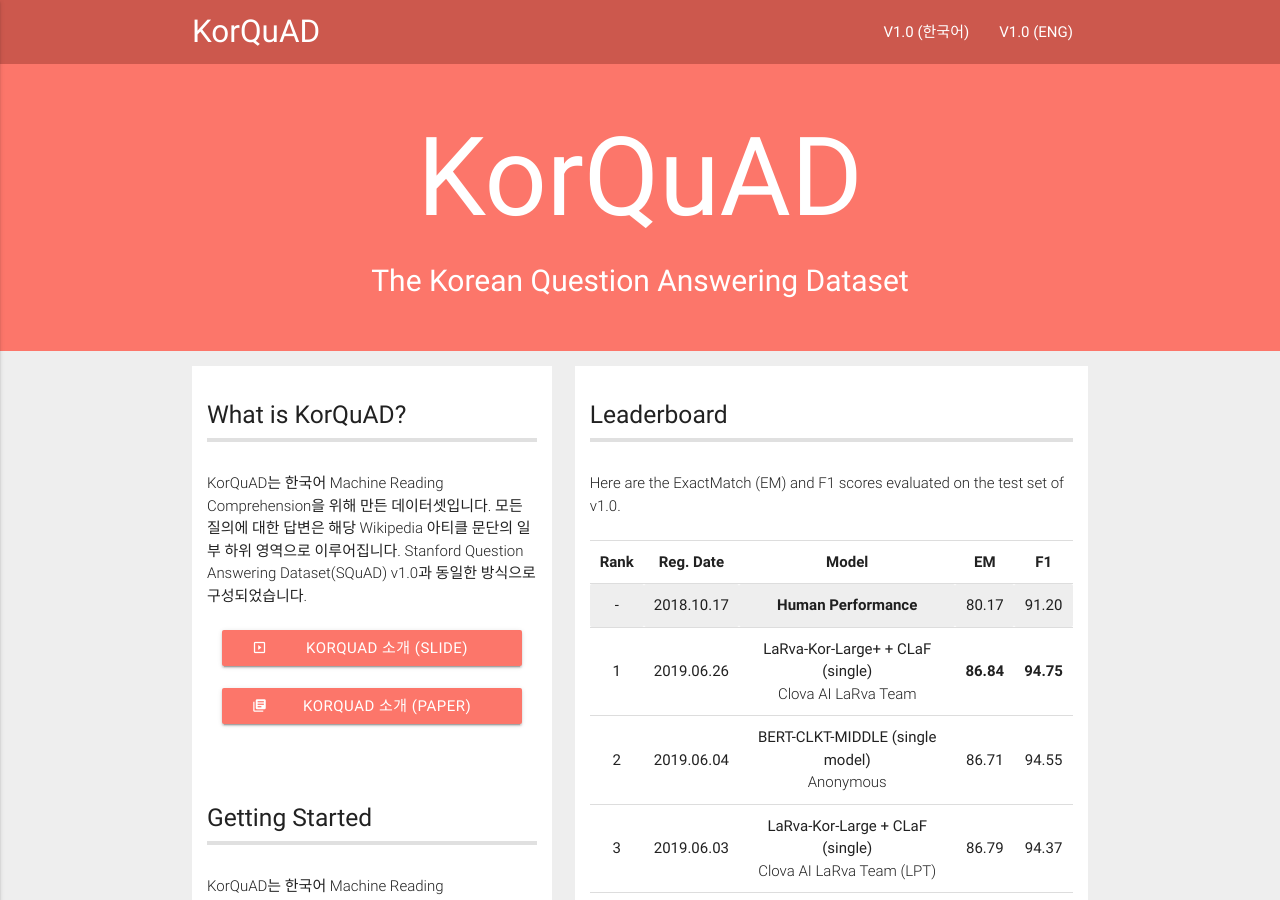
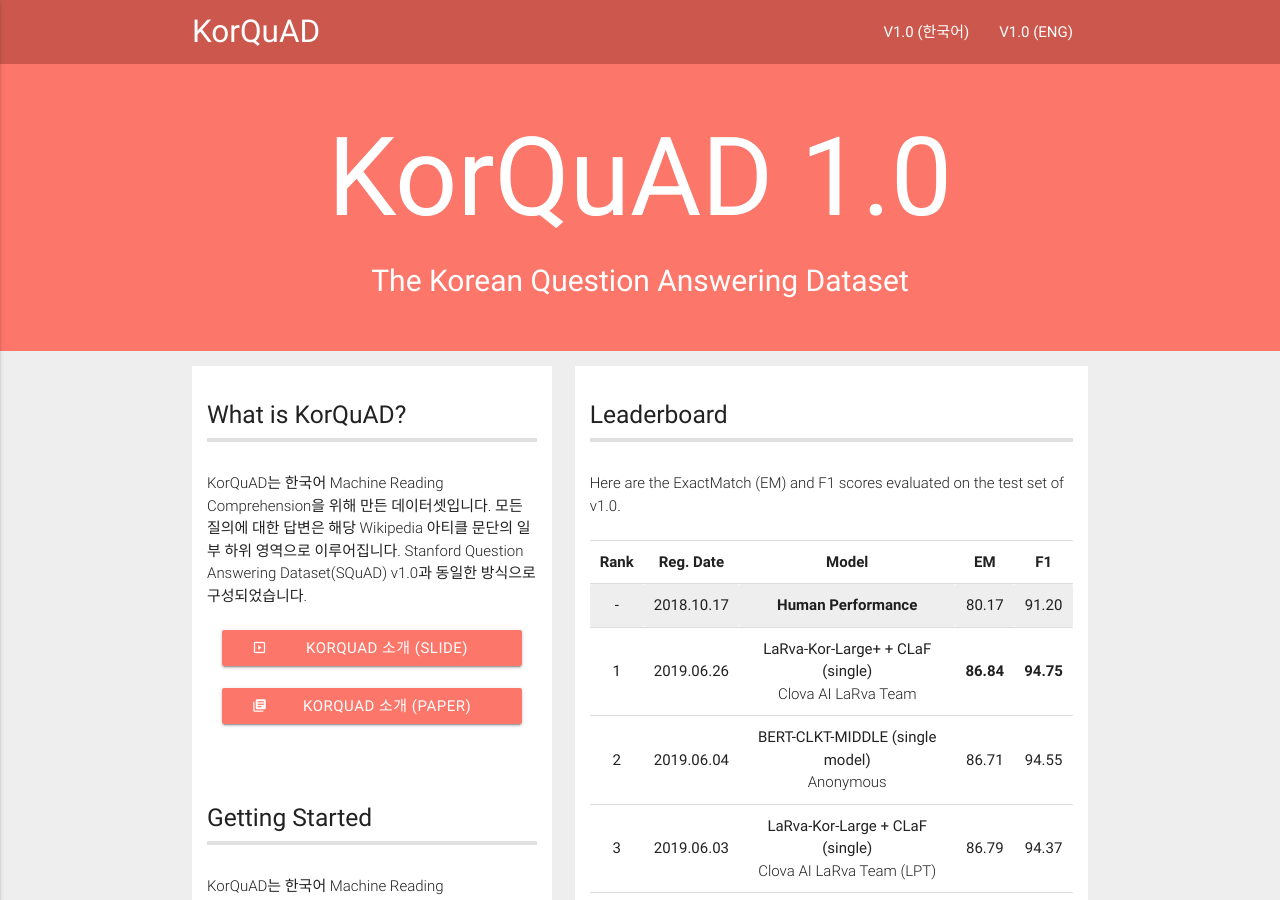
Before and after one commit to korquad/korquad.github.io, a Jekyll site: the page built from index.md, in a window 1280 px wide and 900 px high. Built offline with Jekyll 4.4.1, drawn with Linux system fonts in a browser that asks for light colours.

Commit message:
Update home.html

```diff
--- a/_layouts/home.html
+++ b/_layouts/home.html
@@ -35,7 +35,7 @@
     <div class="cover" style="background-color:#fc766aff">
     <div class="container">
       <br>
-      <h1 class="header center white-text" style="font-size: 7.3em">KorQuAD</h1>
+      <h1 class="header center white-text" style="font-size: 7.3em">KorQuAD 1.0</h1>
       <h5 class="header center white-text" style="font-size: 2em"><p>The Korean Question Answering Dataset</p></h5>
       <br><br>
     </div>
```
